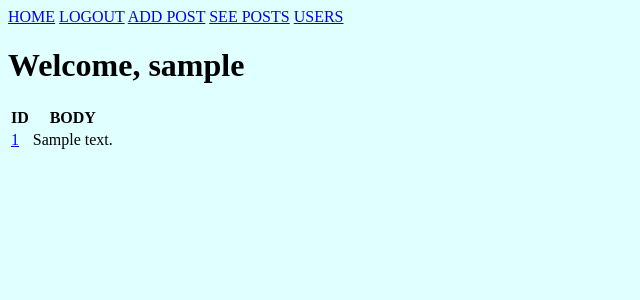
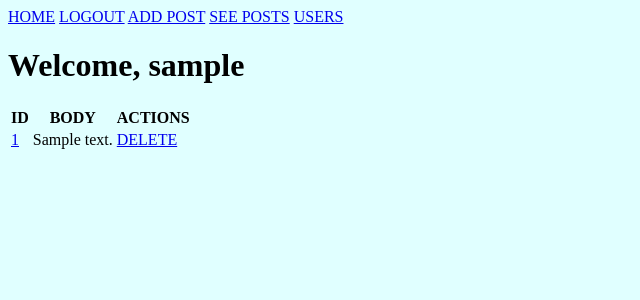
Before and after one commit to costa86/flask-docker, a Flask app: page /posts in a window 1280 px wide. Shown: the top 300 px of the page, without its empty margins (0-640 px from the left). Run offline with Flask 2, Linux system fonts and the light colour scheme; a user stored in the database is signed in; tables that the repository leaves empty hold one stand-in row (values such as "Sample post").

Commit message:
delete post

```diff
--- a/app/main/routes.py
+++ b/app/main/routes.py
@@ -59,6 +59,13 @@ def get_user(id):
 
     return render_template("user.html",data=data)
 
+@bp.route("/post/delete/<id>")
+@login_required
+def delete(id):
+    post = Post.query.get(id)
+    post.delete()
+    return "ola"
+
 @bp.route("/users/<username>")
 @login_required
 def profile(username):
--- a/app/models.py
+++ b/app/models.py
@@ -12,6 +12,11 @@ class Post(db.Model):
     id = db.Column(db.Integer, primary_key=True)
     body = db.Column(db.String(140))
     timestamp = db.Column(db.DateTime, index=True, default=datetime.utcnow)
+
+
+    def delete(self):
+        db.session.delete(self)
+        db.session.commit()
 
     def __repr__(self):
         return '<Post {}>'.format(self.body)
--- a/app/templates/posts.html
+++ b/app/templates/posts.html
@@ -10,6 +10,7 @@
     <thead>
         <th>ID</th>
         <th>BODY</th>
+        <th>ACTIONS</th>
     </thead>
     <tbody>
         {% for i in data.posts %}
@@ -18,6 +19,9 @@
                 <a href="{{url_for('main.get_post',id=i.id)}}">{{i.id}}</a>
             </td>
             <td>{{i.body}}</td>
+            <td>
+                <a href="{{url_for('main.delete',id=i.id)}}">DELETE</a>
+            </td>
         </tr>
 
         {% endfor %}
```
